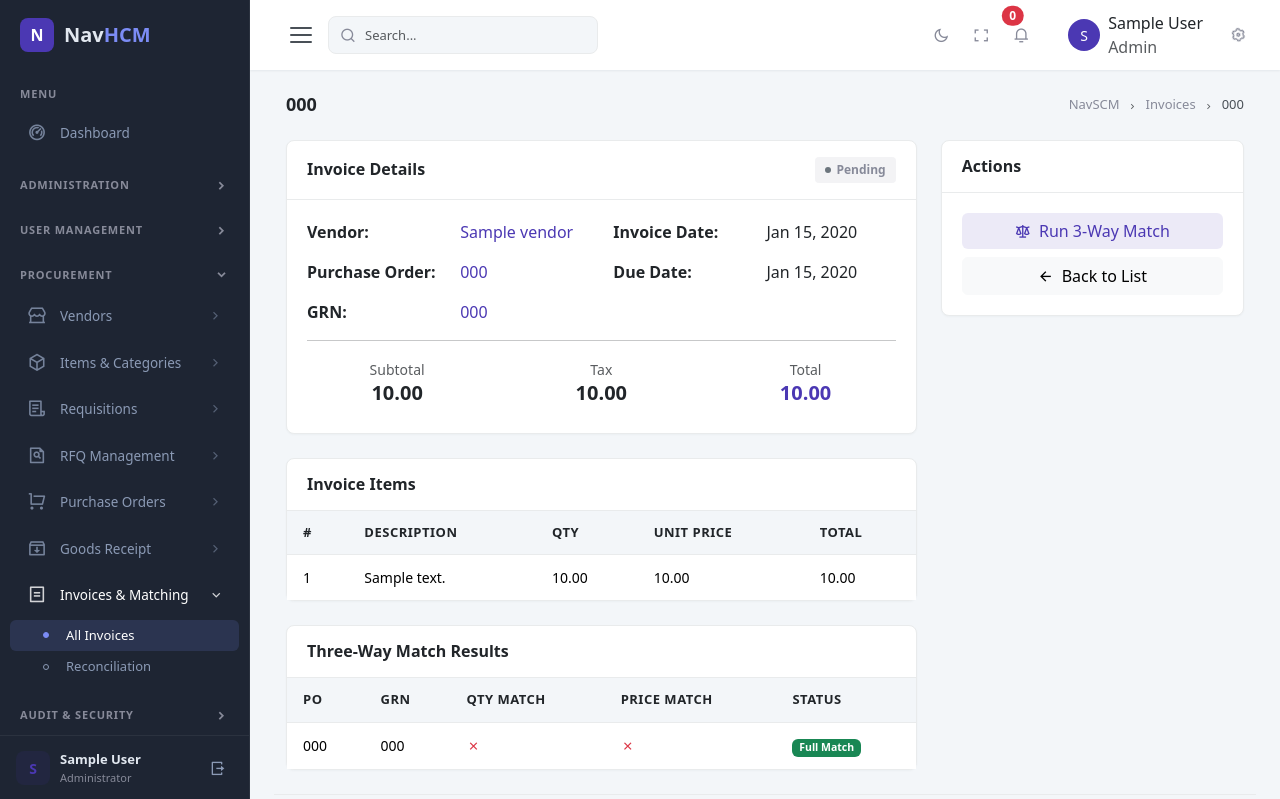
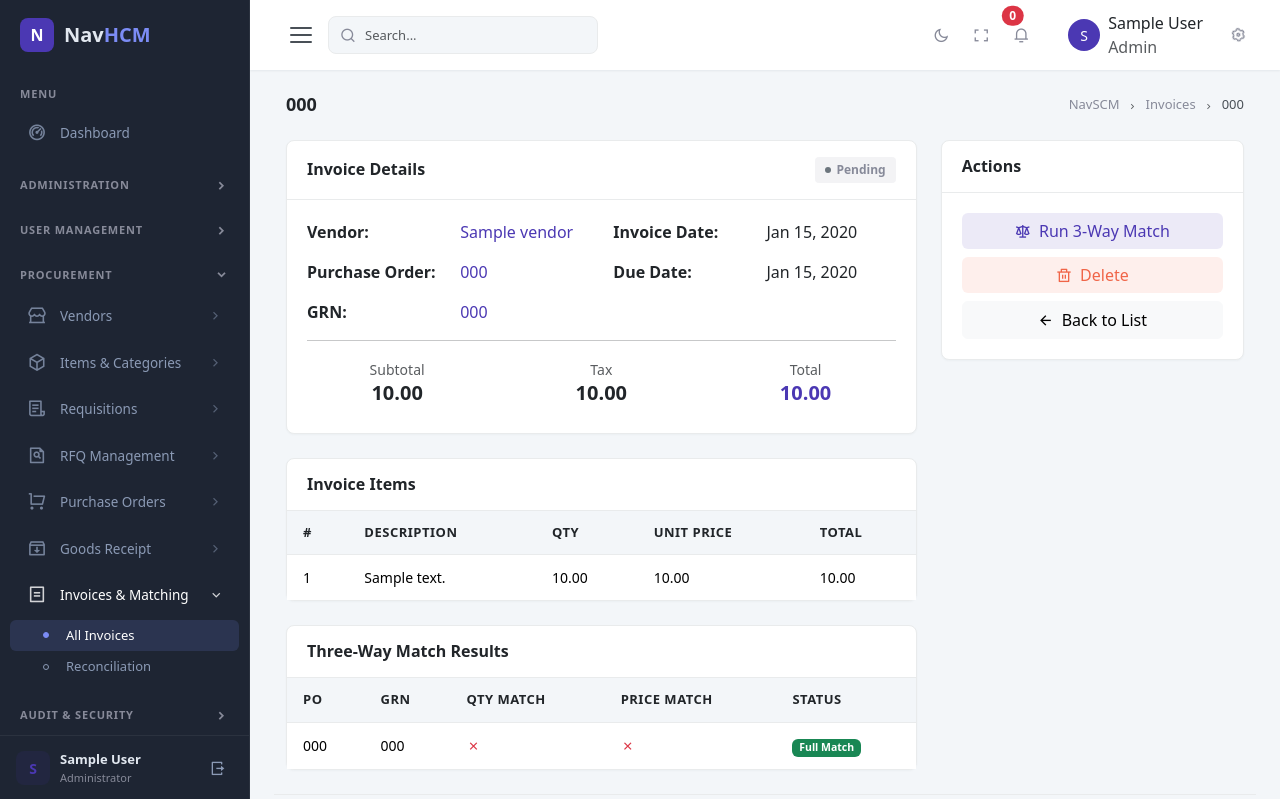
Before and after one commit to Navaid-KloneIT/NavSCM, a Django app: page /procurement/invoices/1/ in a window 1280 px wide. Shown: the top 799 px of the page. Run offline with Django 4.2, Linux system fonts and the light colour scheme; a user stored in the database is signed in; tables that the repository leaves empty hold one stand-in row (values such as "Sample post"); some libraries are stand-ins or nearby versions.

Commit message:
Add delete button to invoice detail for pending status

```diff
--- a/templates/procurement/invoice_detail.html
+++ b/templates/procurement/invoice_detail.html
@@ -142,6 +142,14 @@
                         <i class="ri-scales-3-line me-1"></i> Run 3-Way Match
                     </a>
                 {% endif %}
+                {% if invoice.status == 'pending' %}
+                    <form method="POST" action="{% url 'procurement:invoice_delete' invoice.pk %}">
+                        {% csrf_token %}
+                        <button type="submit" class="btn btn-soft-danger w-100 mb-2" onclick="return confirm('Are you sure you want to delete this invoice?')">
+                            <i class="ri-delete-bin-line me-1"></i> Delete
+                        </button>
+                    </form>
+                {% endif %}
                 <a href="{% url 'procurement:invoice_list' %}" class="btn btn-light w-100"><i class="ri-arrow-left-line me-1"></i> Back to List</a>
             </div>
         </div>
```
